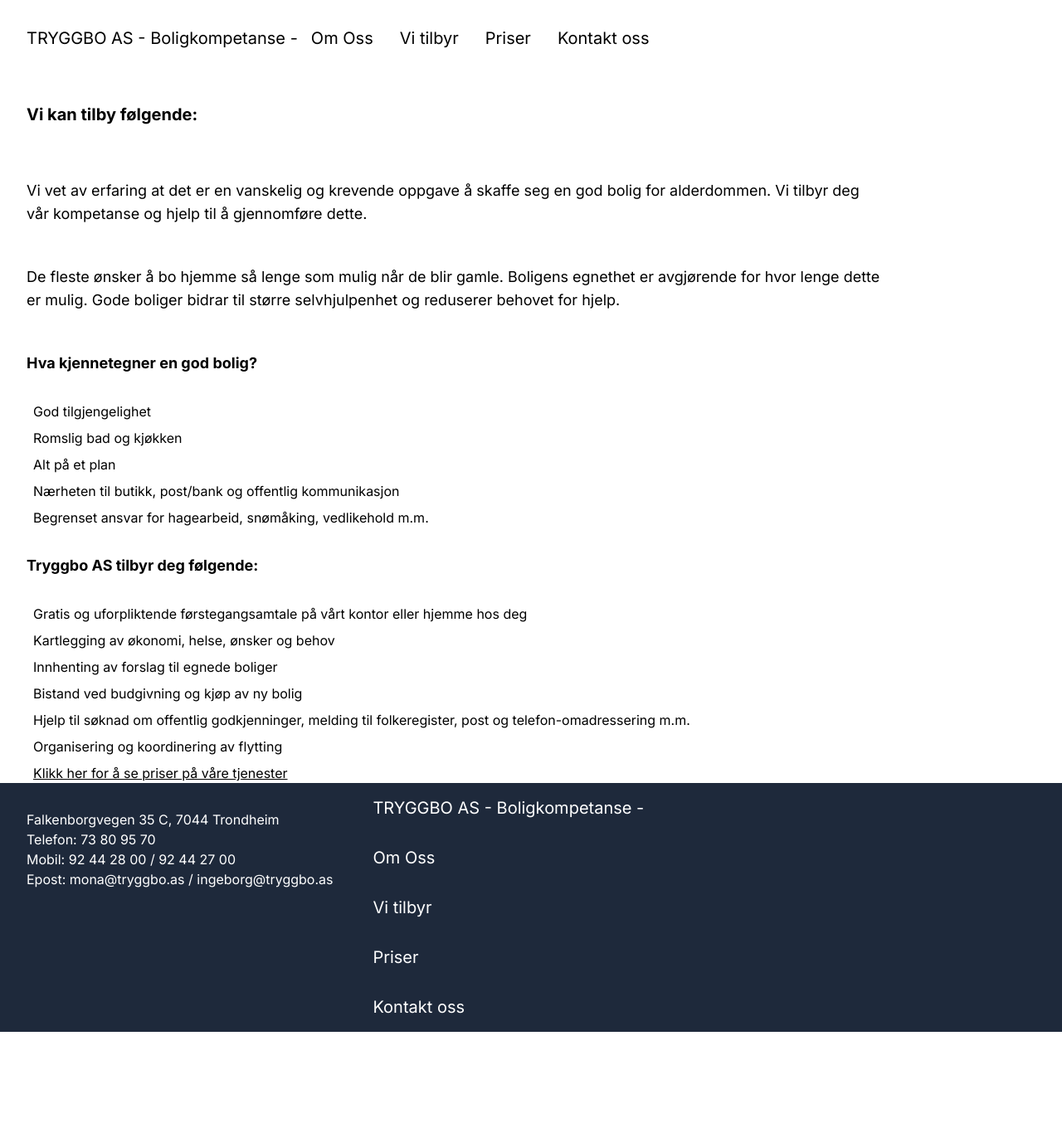
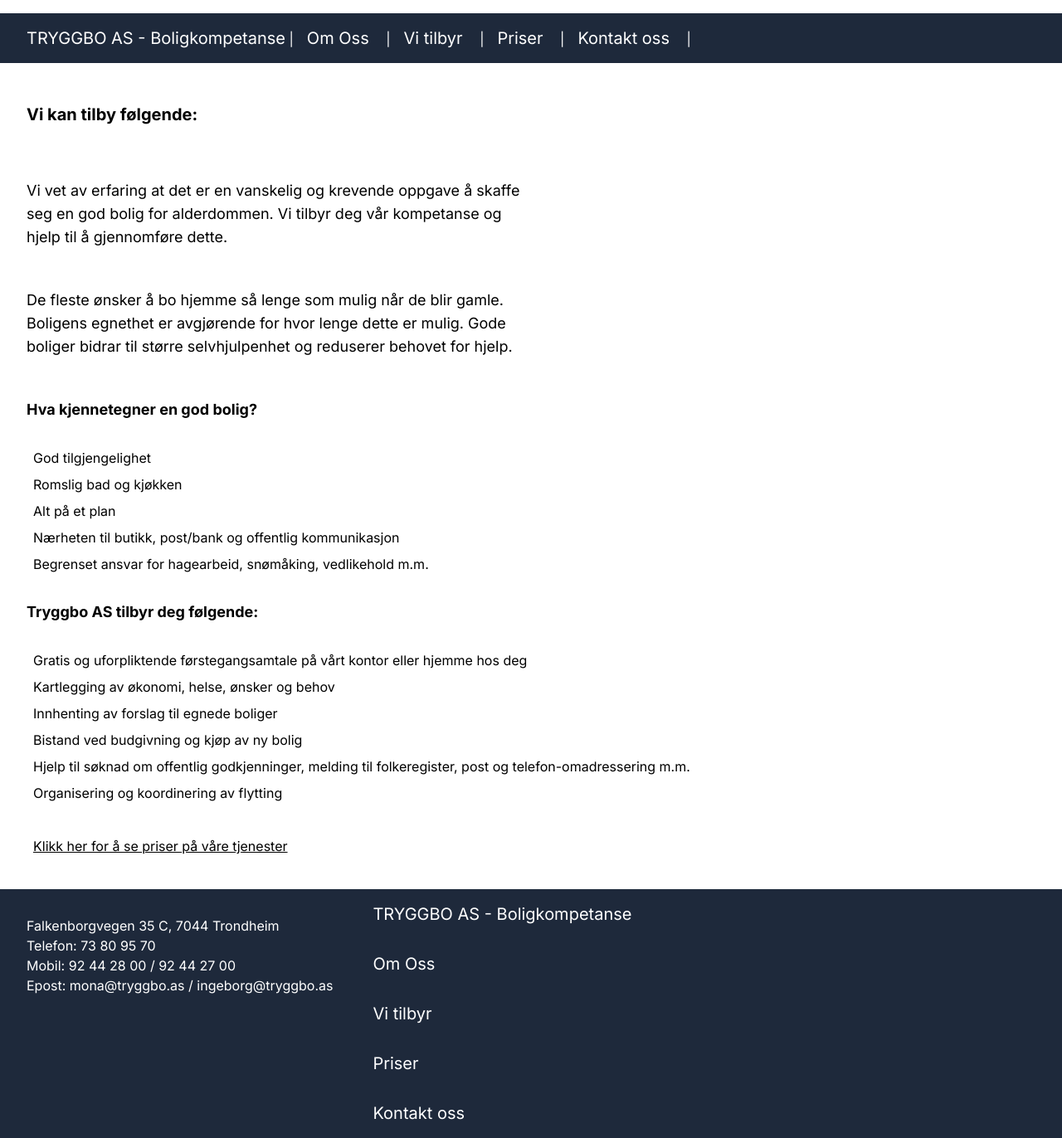
Before and after one commit to JorgenJohansen/tryggboas, a Next.js app: page /vi-tilbyr in a window 1280 px wide. Shown: the whole page at 83% size. Before the commit the page ends 1244 px from the top, so only its background shows below. Built offline with nearby package versions, Linux system fonts and the light colour scheme.

Commit message:
Added more styling

```diff
--- a/src/app/components/Footer.js
+++ b/src/app/components/Footer.js
@@ -11,7 +11,7 @@ const Footer = () => {
             <p>Epost: <Link className='hover:underline' href="mailto:mona@tryggbo.as">mona@tryggbo.as</Link> / <Link className='hover:underline' href="mailto:ingeborg@tryggbo.as">ingeborg@tryggbo.as</Link></p>
         </div>
         <div className='flex flex-col'>
-            <Link className='hover:underline text-xl m-2 p-2' href='/'>TRYGGBO AS - Boligkompetanse -</Link>
+            <Link className='hover:underline text-xl m-2 p-2' href='/'>TRYGGBO AS - Boligkompetanse</Link>
             <Link className='hover:underline text-xl m-2 p-2' href="/om-oss">Om Oss</Link>
             <Link className='hover:underline text-xl m-2 p-2' href="/vi-tilbyr">Vi tilbyr</Link>
             <Link className='hover:underline text-xl m-2 p-2' href="/priser">Priser</Link>
--- a/src/app/components/NavBar.js
+++ b/src/app/components/NavBar.js
@@ -3,13 +3,16 @@ import Link from 'next/link'
 
 const NavBar = () => {
   return (
-    <nav className='m-4 p-4'>
-        <Link className='hover:underline text-xl' href='/'>TRYGGBO AS - Boligkompetanse -</Link>
-        <Link className='hover:underline text-xl m-2 p-2' href="/om-oss">Om Oss</Link>
-        <Link className='hover:underline text-xl m-2 p-2' href="/vi-tilbyr">Vi tilbyr</Link>
-        <Link className='hover:underline text-xl m-2 p-2' href="/priser">Priser</Link>
-        <Link className='hover:underline text-xl m-2 p-2' href="/kontakt">Kontakt oss</Link>
+    <div className='text-white bg-slate-800'>
+    <nav className='m-4 p-4 '>
+        <Link className='hover:underline text-xl' href='/'>TRYGGBO AS - Boligkompetanse</Link> |
+        <Link className='hover:underline text-xl m-2 p-2' href="/om-oss">Om Oss</Link> |
+        <Link className='hover:underline text-xl m-2 p-2' href="/vi-tilbyr">Vi tilbyr</Link> |
+        <Link className='hover:underline text-xl m-2 p-2' href="/priser">Priser</Link> |
+        <Link className='hover:underline text-xl m-2 p-2' href="/kontakt">Kontakt oss</Link> |
     </nav>
+
+    </div>
   )
 }
 
--- a/src/app/om-oss/page.js
+++ b/src/app/om-oss/page.js
@@ -3,15 +3,15 @@ import Link from 'next/link'
 
 export default function Om() {
   return (
-    <div>
+    <div className=' flex flex-col justify-center'>
       <h1 className='p-8 font-bold text-xl'>Om Tryggbo AS</h1>
-      <p className='p-4 m-4 text-lg w-5/6'>
+      <p className='p-4 m-4 text-lg lg:w-1/2 md:w-5/6'>
       Tryggbo AS ble etablert i 2000 og har to heltidsansatte.
       Vi har gjennom lang og variert yrkeserfaring opparbeidet
       god kompetanse innen offentlig boligforvaltning, ergonomisk
       tilpasning av boliger, samt fått en god oversikt over det private boligmarkedet.
       </p>
-      <p className='p-4 m-4 text-lg w-5/6'>
+      <p className='p-4 m-4 text-lg lg:w-1/2 md:w-5/6'>
       Vi samarbeider med erfarne eiendomsmeglere og andre aktører i boligmarkedet.
       Vi har også kontakt med advokater for bistand i juridiske spørsmål,
       samt øvrige instanser som kan tilby økonomisk rådgivning og formidling
--- a/src/app/page.js
+++ b/src/app/page.js
@@ -2,13 +2,13 @@ import Image from 'next/image'
 
 export default function Home() {
   return (
-    <div>
+    <div className='content-center'>
       <h1 className='p-8 font-bold text-xl'>Har du en god BOLIG for fremtiden?</h1>
-      <p className='p-4 m-4 text-lg w-5/6'>
+      <p className='p-4 m-4 text-lg lg:w-1/2 md:w-5/6'>
       Tryggbo AS er Norges første og foreløpig eneste firma som bistår eldre og
       andre som har behov for bistand med å finne ny og egnet bolig.
       </p>
-      <p className='p-4 m-4 text-lg w-5/6'>
+      <p className='p-4 m-4 text-lg lg:w-1/2 md:w-5/6'>
       Ved boligkjøp står eldre og personer med forskjellige funksjons-hemminger,
       overfor større utfordringer og problemstillinger enn befolkningen forøvrig.
       Dette har vi tatt på alvor, og kan derfor tilby bistand i hele prosessen med det å finne en bolig som er tilpasset ditt behov.
--- a/src/app/priser/page.js
+++ b/src/app/priser/page.js
@@ -4,27 +4,27 @@ const Priser = () => {
   return (
     <>
         <h1 className='p-8 font-bold text-xl'>Priser for våre tjenester</h1>
-        <h2 className='p-8 font-bold text-xl'>Gratis førstegangsbesøk</h2>
-        <p className='p-4 m-4 text-lg w-5/6'>I forbindelse med henvendelser, foretar vi gjerne et hjemmebesøk.</p>
-        <p className='p-4 m-4 text-lg w-5/6'>Hjemmebesøket er gratis, og uforpliktende.
+        <h2 className='p-4 font-bold text-xl'>Gratis førstegangsbesøk</h2>
+        <p className='p-4 m-4 text-lg lg:w-1/2 md:w-5/6'>I forbindelse med henvendelser, foretar vi gjerne et hjemmebesøk.</p>
+        <p className='p-4 m-4 text-lg lg:w-1/2 md:w-5/6'>Hjemmebesøket er gratis, og uforpliktende.
             Formålet med hjemmebesøket er at det her kan bli klarere for kunden
             om hva vi kan være behjelpelig med, slik at kunden enklere skal kunne
             avgjøre om våre tjenester er aktuelle.
         </p>
-        <p className='p-4 m-4 text-lg w-5/6'>
+        <p className='p-4 m-4 text-lg lg:w-1/2 md:w-5/6'>
         Hjemmebesøket klargjør også våre muligheter for anskaffe den ønskede boligen.
         Vi får da muligheten til å se hvordan kunden bor i dag, og kan bruke dette
         som et utgangspunkt. Vi kan bedre få kartlagt kundens forventinger til ny bolig
         og med egne øyne se de positive og negative sidene ved det eksisterende boforholdet.
         </p>
-        <p className='p-4 m-4 text-lg w-5/6'>Vi tar også imot kunder på vårt kontor for en samtale angående deres boligsituasjon.</p>
+        <p className='p-4 m-4 text-lg lg:w-1/2 md:w-5/6'>Vi tar også imot kunder på vårt kontor for en samtale angående deres boligsituasjon.</p>
 
         <h2 className='p-8 font-bold text-xl'>Oppdragsavtale</h2>
-        <p className='p-4 m-4 text-lg w-5/6'>Oppdragspris er et fast beløp på kr 35 000,-.
+        <p className='p-4 m-4 text-lg lg:w-1/2 md:w-5/6'>Oppdragspris er et fast beløp på kr 35 000,-.
             Ingen gebyrer eller andre utgifter kommer i tillegg.
             Vi har valgt å operere med fastbeløp i stedet for timepris,
             fordi dette gir større forutsigbarhet for kunden.</p>
-        <p className='p-4 m-4 text-lg w-5/6'>Dersom forhold hos kunden endrer seg eller oppdraget viser seg å være
+        <p className='p-4 m-4 text-lg lg:w-1/2 md:w-5/6'>Dersom forhold hos kunden endrer seg eller oppdraget viser seg å være
             umulig å gjennomføre, belastes kunden med et beløp på kun kr 10.000,-.</p>
     </>
   )
--- a/src/app/vi-tilbyr/page.js
+++ b/src/app/vi-tilbyr/page.js
@@ -5,15 +5,15 @@ const ViTilbyr = () => {
   return (
     <>
         <h1 className='p-8 font-bold text-xl'>Vi kan tilby følgende:</h1>
-        <p className='p-4 m-4 text-lg w-5/6'>Vi vet av erfaring at det er en vanskelig og krevende oppgave å skaffe seg en god bolig for alderdommen.
+        <p className='p-4 m-4 text-lg lg:w-1/2 md:w-5/6'>Vi vet av erfaring at det er en vanskelig og krevende oppgave å skaffe seg en god bolig for alderdommen.
             Vi tilbyr deg vår kompetanse og hjelp til å gjennomføre dette.</p>
-        <p className='p-4 m-4 text-lg w-5/6'>
+        <p className='p-4 m-4 text-lg lg:w-1/2 md:w-5/6'>
         De fleste ønsker å bo hjemme så lenge som mulig når de blir gamle.
         Boligens egnethet er avgjørende for hvor lenge dette er mulig.
         Gode boliger bidrar til større selvhjulpenhet og reduserer behovet for hjelp.
         </p>
         <h2 className='p-4 m-4 text-lg font-bold'>Hva kjennetegner en god bolig?</h2>
-        <ul>
+        <ul className='list-disc'>
             <li className='px-8 m-2'>God tilgjengelighet</li>
             <li className='px-8 m-2'>Romslig bad og kjøkken</li>
             <li className='px-8 m-2'>Alt på et plan</li>
@@ -21,7 +21,7 @@ const ViTilbyr = () => {
             <li className='px-8 m-2'>Begrenset ansvar for hagearbeid, snømåking, vedlikehold m.m.</li>
         </ul>
         <h2 className='p-4 m-4 text-lg font-bold'>Tryggbo AS tilbyr deg følgende:</h2>
-        <ul>
+        <ul className='list-disc'>
             <li className='px-8 m-2'>Gratis og uforpliktende førstegangsamtale på vårt kontor eller hjemme hos deg</li>
             <li className='px-8 m-2'>Kartlegging av økonomi, helse, ønsker og behov</li>
             <li className='px-8 m-2'>Innhenting av forslag til egnede boliger</li>
@@ -29,7 +29,10 @@ const ViTilbyr = () => {
             <li className='px-8 m-2'>Hjelp til søknad om offentlig godkjenninger, melding til folkeregister, post og telefon-omadressering m.m.</li>
             <li className='px-8 m-2'>Organisering og koordinering av flytting</li>
         </ul>
-        <Link href='/pricing' className='px-8 m-2 underline'>Klikk her for å se priser på våre tjenester</Link>
+        <div className='m-6 p-4'>
+          <Link href='/priser' className='underline'>Klikk her for å se priser på våre tjenester</Link>
+
+        </div>
     </>
   )
 }
```
